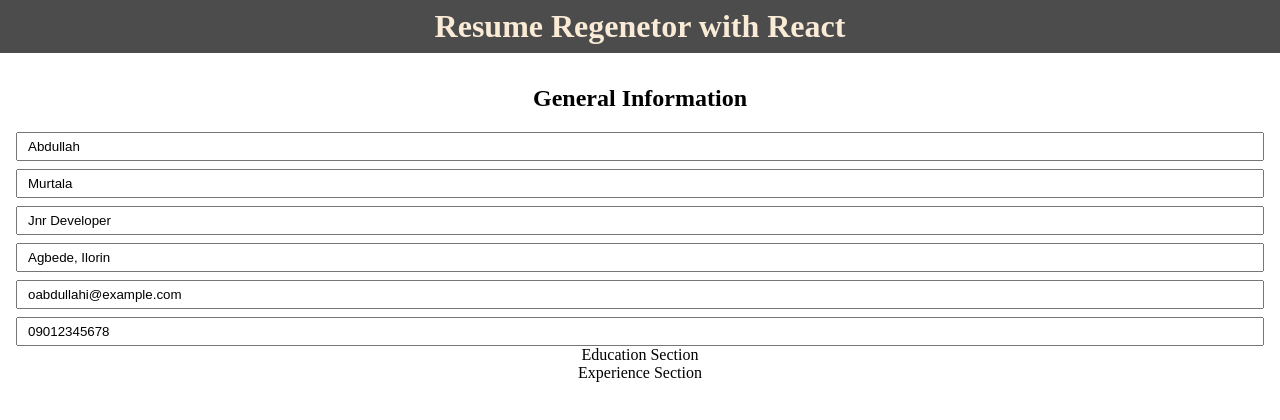
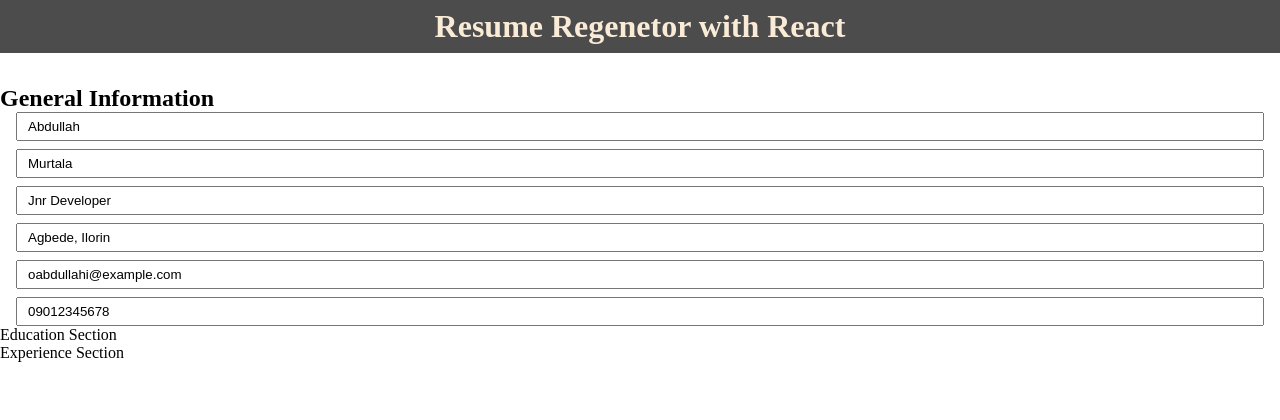
Before and after one commit to invisibleopey/cv-project, a React (Create React App) app: page / in a window 1280 px wide. Shown: the top 420 px of the page. Built offline with nearby package versions, Linux system fonts and the light colour scheme.

Commit message:
Modified styles of overview and remove the preset margins of headers

```diff
--- a/src/styles/App.css
+++ b/src/styles/App.css
@@ -1,7 +1,16 @@
+h1,
+h2,
+h3,
+h4,
+h5,
+h6 {
+  margin: 0;
+  padding: 0;
+}
+
 body {
   margin: 0;
   padding: 0;
-  text-align: center;
 }
 
 header {
@@ -10,6 +19,7 @@ header {
   padding: 0.5em;
   background: rgba(0, 0, 0, 0.7);
   color: antiquewhite;
+  text-align: center;
 }
 
 h1 {
@@ -18,6 +28,7 @@ h1 {
 }
 
 .form-container {
+  text-align: center;
   width: 50%;
   margin: 0 auto;
   border: 5px solid burlywood;
@@ -37,10 +48,12 @@ h1 {
   width: 50%;
   margin: 2em auto;
   border: 5px solid burlywood;
+  height: 100vh;
 }
 
 .overview-hero {
   background: cadetblue;
+  min-height: 3em;
   padding: 1em;
   text-align: left;
   color: white;
@@ -50,3 +63,11 @@ h1 {
   margin: 0;
   padding: 0;
 }
+.overview-main {
+  padding: 1em;
+  border: 1px solid red;
+}
+
+textarea {
+  resize: none;
+}
```
